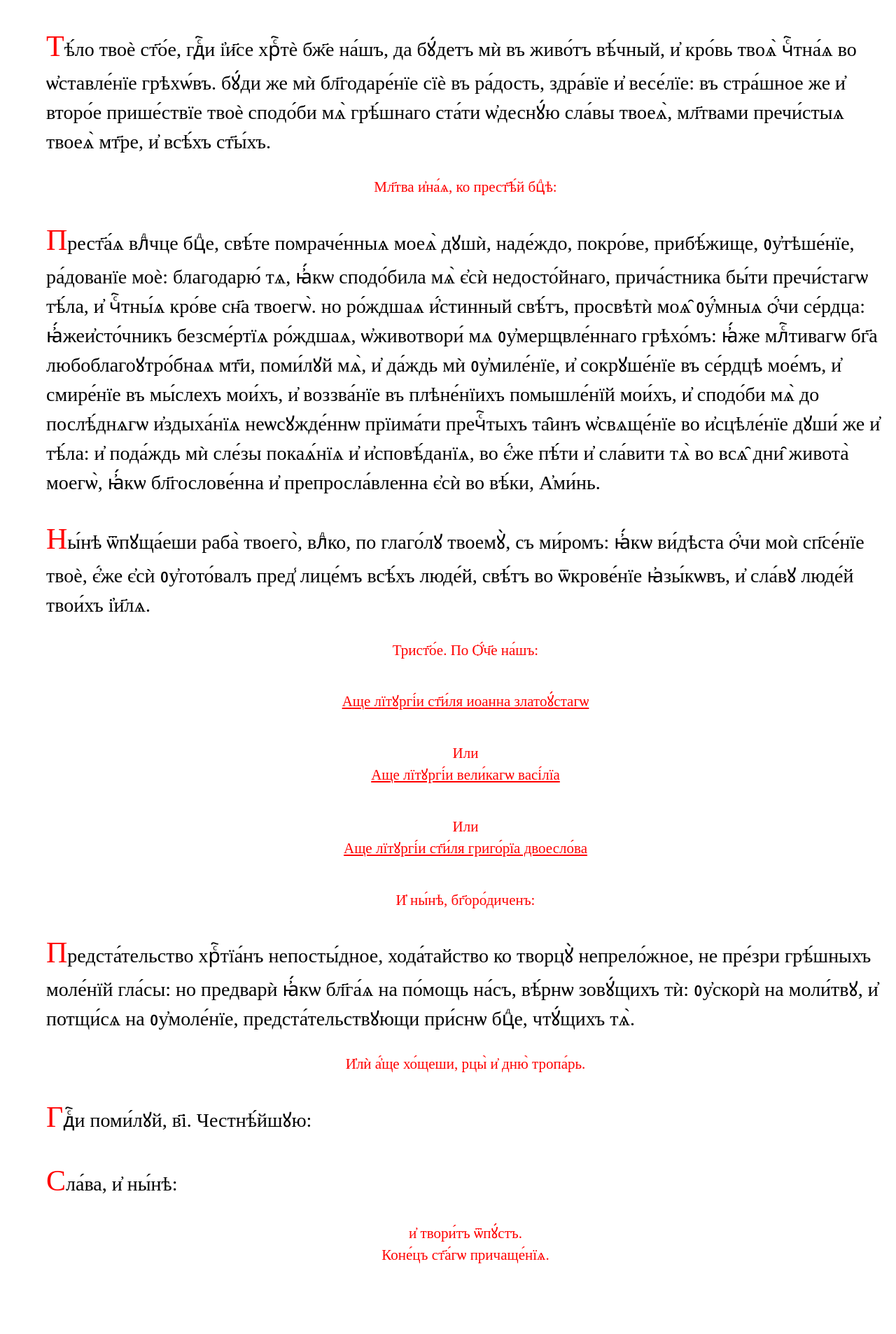
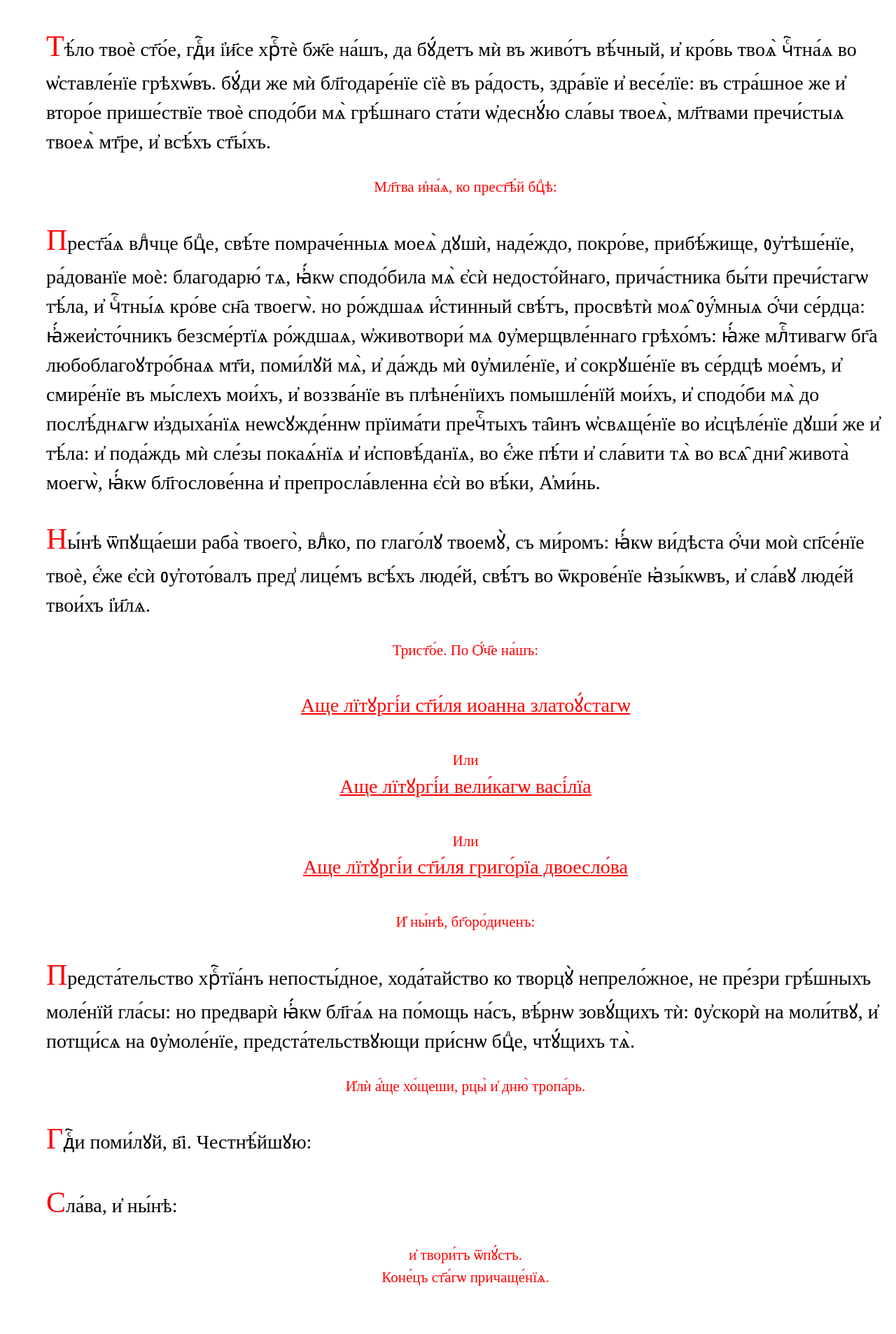
Before and after one commit to markjville/markjville.github.io, a Jekyll site: the page docs/последование-по-причастию.html, which Jekyll copies as it is, in a window 1280 px wide. Shown: the part 2090-3996 px from the top of the page at 70% size. Built offline with Jekyll 4.4.1, drawn with Linux system fonts in a browser that asks for light colours; some web fonts are replaced; comment, search, counter and statistics services are not loaded; before the commit the page ends 3964 px from its top, so only the background shows below that.

Commit message:
Update последование-по-причастию.html

```diff
--- a/docs/последование-по-причастию.html
+++ b/docs/последование-по-причастию.html
@@ -125,16 +125,16 @@ p::first-letter {
 
 </br>
 
-<div style="text-align:center;color:red;font-size:75%"><a href="https://markjville.github.io/docs/st-john.html">Аще лїтꙋргі́и ст҃и́ля иоанна златоꙋ́стагѡ</a></div>
+<div style="text-align:center;color:red"><a href="https://markjville.github.io/docs/st-john.html">Аще лїтꙋргі́и ст҃и́ля иоанна златоꙋ́стагѡ</a></div>
 </br>
 
 <div style="text-align:center;color:red;font-size:75%">Или</div>
 
-<div style="text-align:center;color:red;font-size:75%"><a href="https://markjville.github.io/docs/st-gregory.html">Аще лїтꙋргі́и вели́кагѡ васі́лїа</a></div>
+<div style="text-align:center;color:red"><a href="https://markjville.github.io/docs/st-gregory.html">Аще лїтꙋргі́и вели́кагѡ васі́лїа</a></div>
       </br>
 <div style="text-align:center;color:red;font-size:75%">Или</div>
 
-<div style="text-align:center;color:red;font-size:75%"><a href="https://markjville.github.io/docs/st-gregory.html">Аще лїтꙋргі́и ст҃и́ля григо́рїа двоесло́ва</a></div>
+<div style="text-align:center;color:red"><a href="https://markjville.github.io/docs/st-gregory.html">Аще лїтꙋргі́и ст҃и́ля григо́рїа двоесло́ва</a></div>
 
 </br>
 <div style="text-align:center;color:red;font-size:75%">И҆ ны́нѣ, бг҃оро́диченъ:</div>
```
